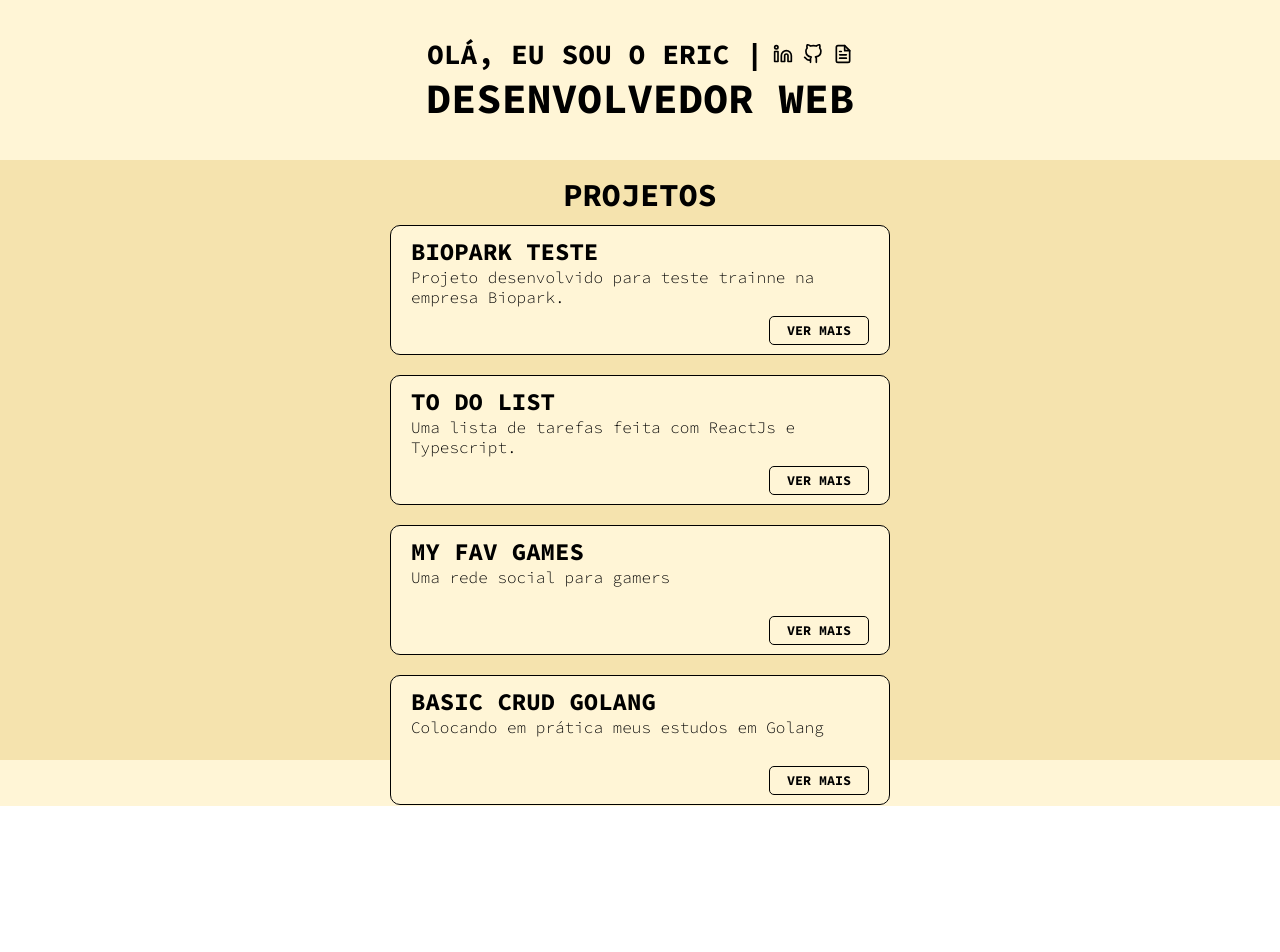
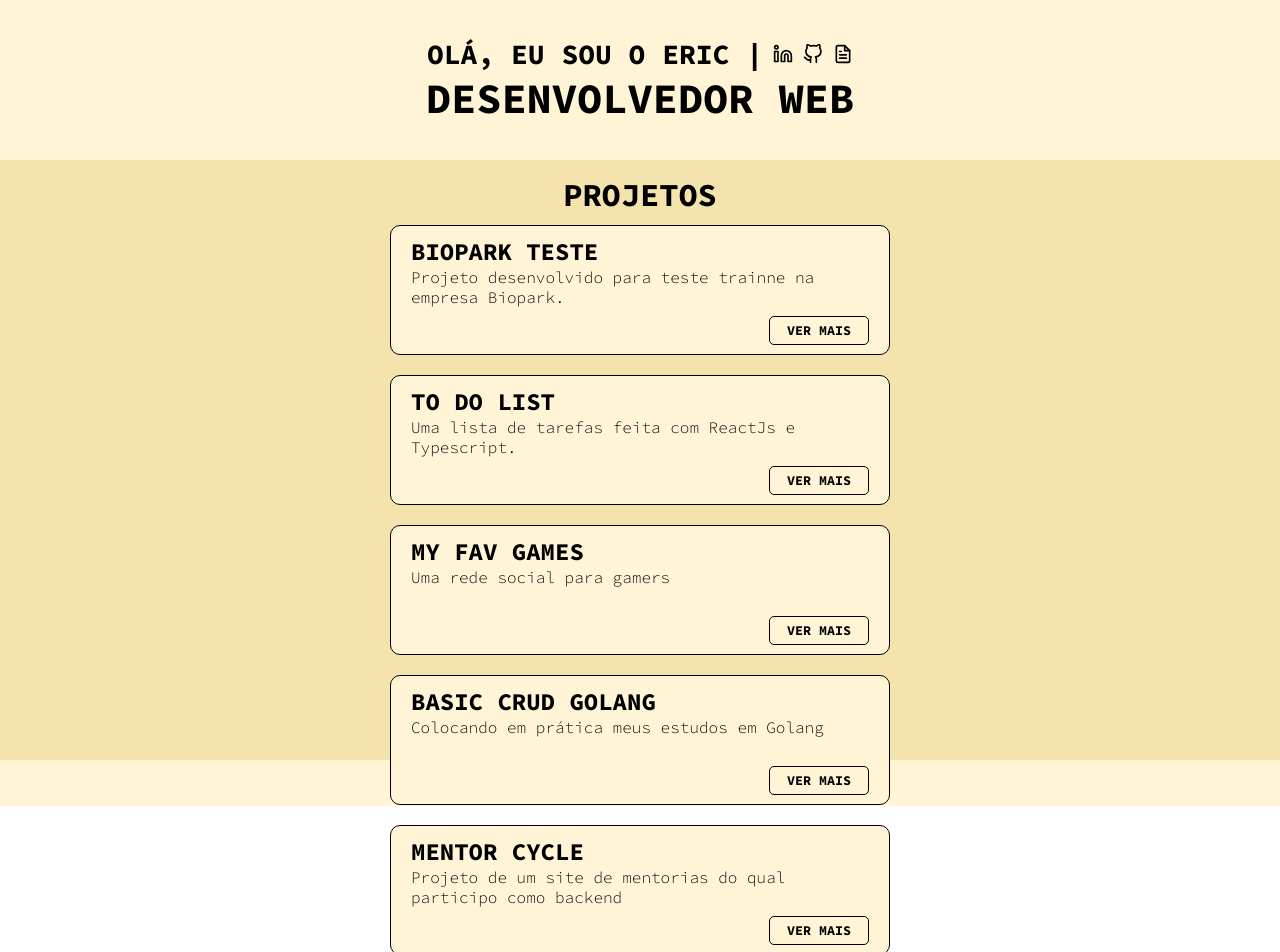
Before and after one commit to EricOliveiras/portfolio, a React (Vite) app: page / in a window 1280 px wide. Shown: the top 952 px of the page. Before the commit the page ends 815 px from the top, so only its background shows below. Built offline with nearby package versions, Linux system fonts and the light colour scheme.

Commit message:
feat: add new project

```diff
--- a/src/data/projects.ts
+++ b/src/data/projects.ts
@@ -24,5 +24,10 @@ export const dataProjects: project[] = [
     name: 'Basic CRUD Golang',
     about: 'Colocando em prática meus estudos em Golang',
     link: 'https://github.com/EricOliveiras/basic-crud-go'
+  },
+  {
+    name: 'Mentor Cycle',
+    about: 'Projeto de um site de mentorias do qual participo como backend',
+    link: 'https://github.com/Mentor-Cycle/mentor-cycle-be'
   }
 ]
```
